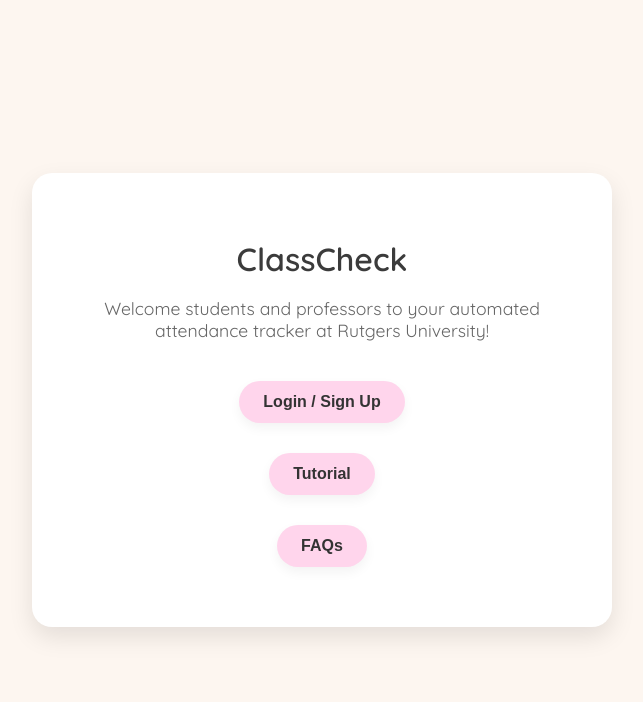
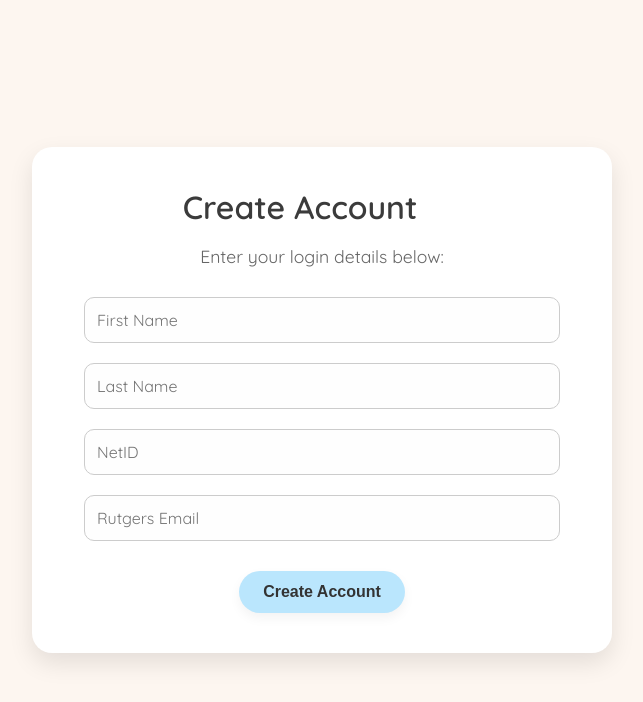
Before and after one commit to Absa1072/ClassCheck, a plain HTML site: page docs/professorLogin.html in a window 1280 px wide. Shown: the whole page, without its empty margins (318-961 px from the left). Drawn offline with Linux system fonts and the light colour scheme.

Commit message:
Update professorLogin.html

```diff
--- a/docs/professorLogin.html
+++ b/docs/professorLogin.html
@@ -3,7 +3,7 @@
 <head>
   <meta charset="UTF-8" />
   <meta name="viewport" content="width=device-width, initial-scale=1.0"/>
-  <title>ClassCheck</title>
+  <title>Create Account – ClassCheck</title>
   <link href="https://fonts.googleapis.com/css2?family=Quicksand:wght@400;600&display=swap" rel="stylesheet">
   <style>
     body {
@@ -27,44 +27,85 @@
       width: 90%;
     }
 
+    .title-wrapper {
+      display: flex;
+      align-items: center;
+      justify-content: center;
+      gap: 10px;
+      margin-bottom: 10px;
+      cursor: pointer;
+    }
+
     h2 {
       color: #3b3b3b;
       font-size: 2rem;
-      margin-bottom: 10px;
+      margin: 0;
+    }
+
+    .checkmark path {
+      stroke: #f472b6;
+      stroke-width: 5;
+      fill: none;
+      stroke-linecap: round;
+      stroke-linejoin: round;
+      stroke-dasharray: 22;
+      stroke-dashoffset: 22;
+      transition: stroke-dashoffset 0.5s ease;
+    }
+
+    .title-wrapper:hover .checkmark path {
+      stroke-dashoffset: 0;
+    }
+
+    .checkmark {
+      width: 34px;
+      height: 34px;
     }
 
     p {
       color: #666;
       font-size: 1.1rem;
-      margin-bottom: 30px;
+      margin-bottom: 20px;
+    }
+
+    input {
+      padding: 12px;
+      width: 90%;
+      margin: 10px 0;
+      border: 1px solid #ccc;
+      border-radius: 10px;
+      font-size: 1rem;
+      font-family: inherit;
+      background-color: #fefefe;
+      transition: border-color 0.3s;
+    }
+
+    input:focus {
+      border-color: #ffd5ec;
+      outline: none;
     }
 
     .button {
       font-size: 16px;
       padding: 12px 24px;
-      background: #ffd5ec; /* light pink */
+      background: #bae6fd;
       color: #333;
       border: none;
       border-radius: 30px;
       font-weight: 600;
       cursor: pointer;
       transition: background 0.3s ease, transform 0.2s ease;
-      margin: 10px;
+      margin-top: 20px;
       box-shadow: 0px 5px 12px rgba(0, 0, 0, 0.05);
     }
 
     .button:hover {
-      background: #ffe1f1;
+      background: #d0efff;
       transform: scale(1.05);
     }
 
-    form, a {
-      display: block;
-      margin-bottom: 10px;
-    }
-
     @media (max-width: 480px) {
-      .button {
+      input, .button {
         width: 100%;
       }
     }
@@ -73,20 +114,22 @@
 <body>
 
   <div class="container">
-    <h2>ClassCheck</h2>
-    <p>Welcome students and professors to your automated attendance tracker at Rutgers University!</p>
+    <div class="title-wrapper">
+      <h2>Create Account</h2>
+      <svg class="checkmark" viewBox="0 0 24 24">
+        <path d="M5 13l4 4L19 7" />
+      </svg>
+    </div>
 
-    <a href="studentOrProfessor.html">
-      <button type="button" class="button">Login / Sign Up</button>
-    </a>
+    <p>Enter your login details below:</p>
 
-    <form action="tutorial.html" method="GET">
-      <button type="submit" class="button">Tutorial</button>
-    </form>
+    <input type="text" placeholder="First Name" />
+    <input type="text" placeholder="Last Name" />
+    <input type="text" placeholder="NetID" />
+    <input type="email" placeholder="Rutgers Email" />
 
-    <form action="FAQ.html" method="GET">
-      <button type="submit" class="button">FAQs</button>
-    </form>
+    <br />
+    <button class="button">Create Account</button>
   </div>
 
 </body>
```
